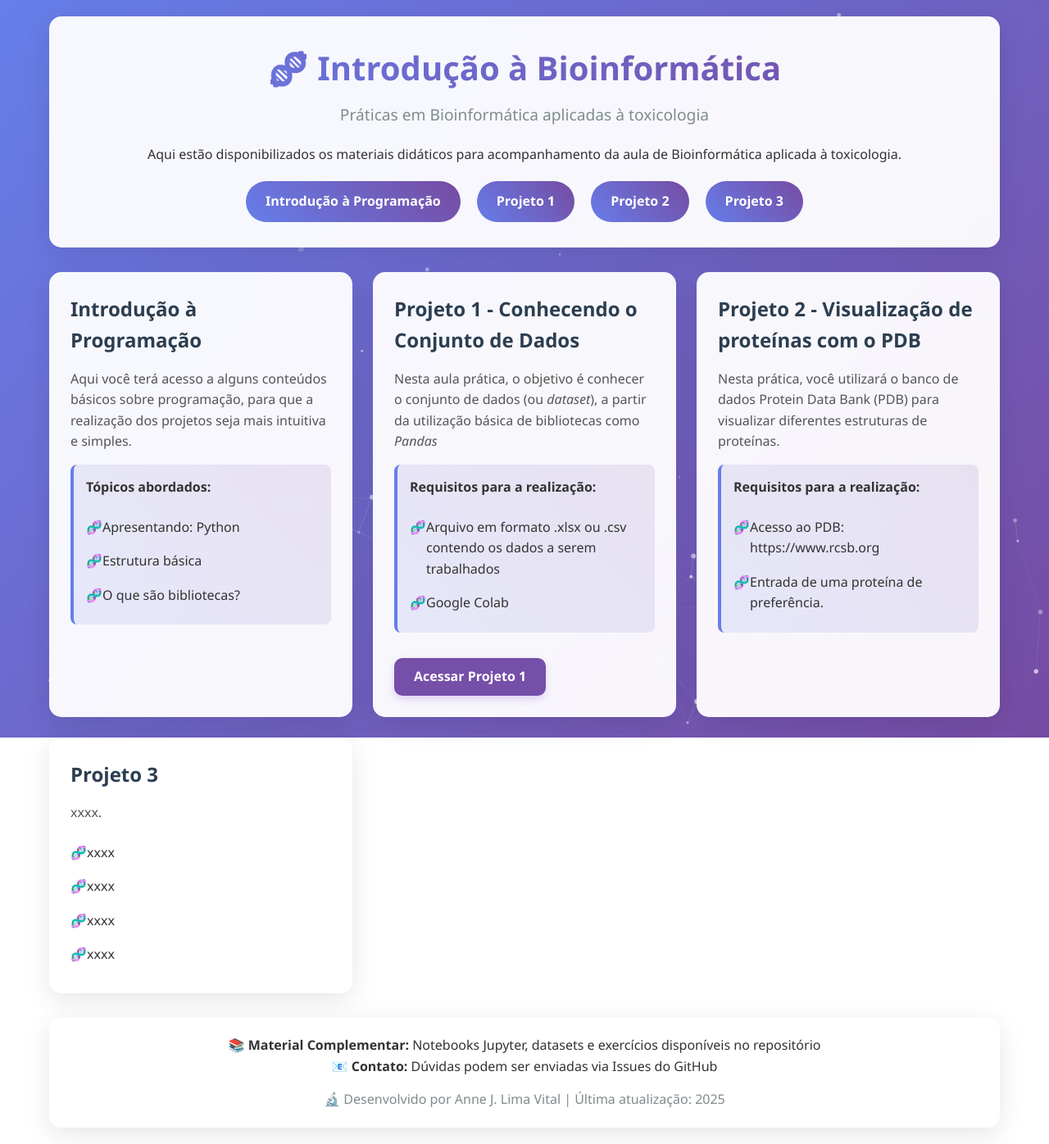
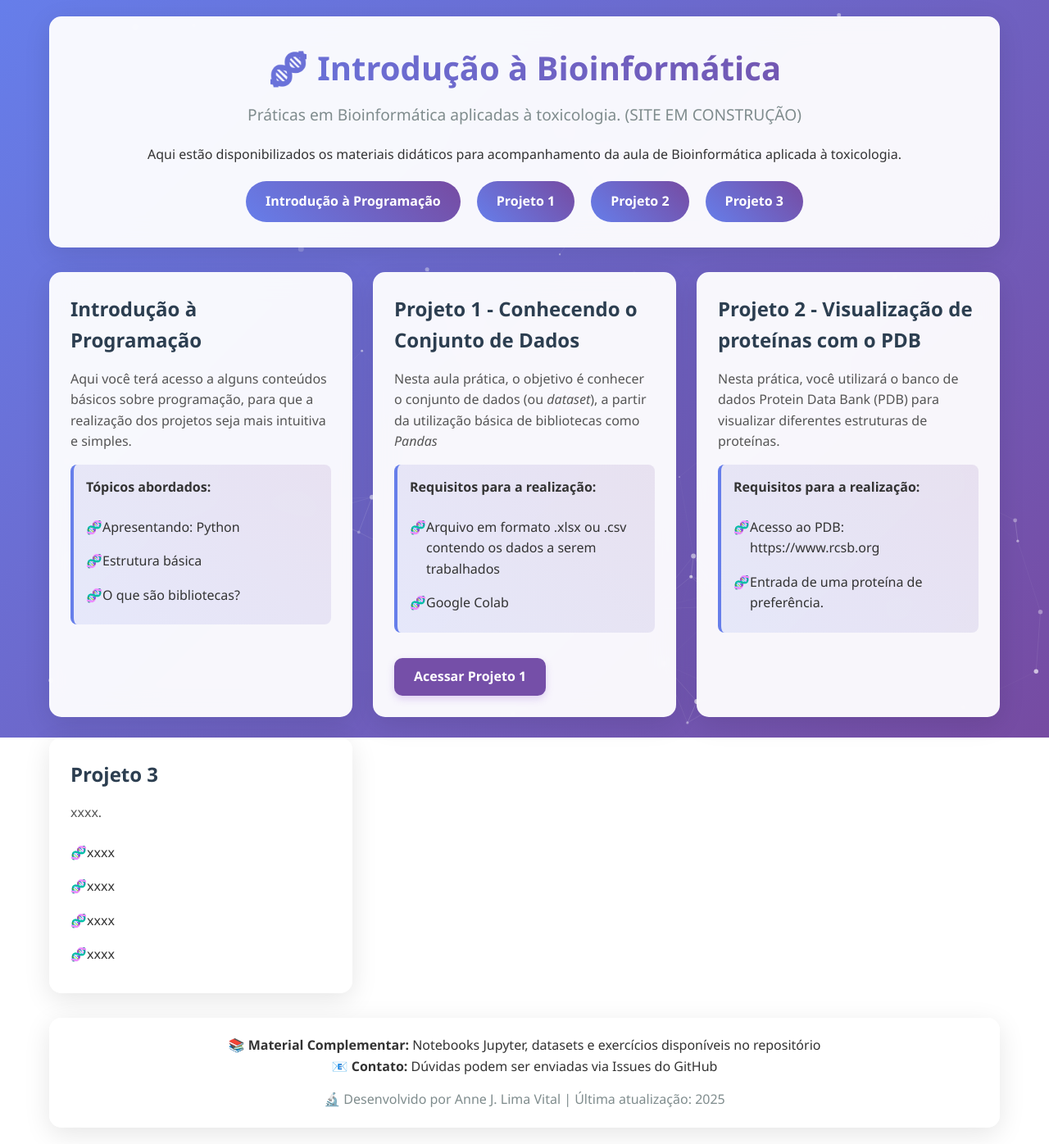
Before and after one commit to annejosiele/AJLV-Bioinformatics, a Jekyll site: the page index.html, which Jekyll copies as it is, in a window 1280 px wide. Shown: the whole page at 82% size. Built offline with Jekyll 4.4.1, drawn with Linux system fonts in a browser that asks for light colours.

Commit message:
Update index.html

```diff
--- a/index.html
+++ b/index.html
@@ -18,7 +18,7 @@
     <div class="container">
         <header class="fade-in">
             <h1>🧬 Introdução à Bioinformática</h1>
-            <p class="subtitle">Práticas em Bioinformática aplicadas à toxicologia</p>
+            <p class="subtitle">Práticas em Bioinformática aplicadas à toxicologia. (SITE EM CONSTRUÇÃO) </p>
             <p>Aqui estão disponibilizados os materiais didáticos para acompanhamento da aula de Bioinformática aplicada à toxicologia.</p>
 
             <nav class="nav-menu">
```
